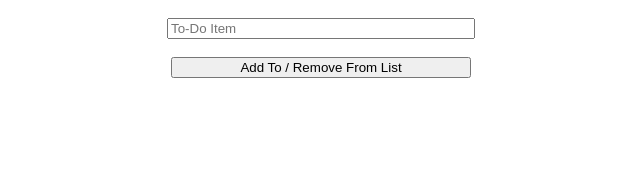
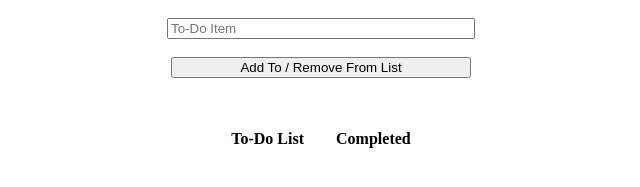
Before and after one commit to mynameist04st3r/fundamentals-ToDoList, a website: page index.html in a window 1280 px wide. Shown: the part 119-306 px from the top of the page, without its empty margins (319-959 px from the left). Drawn offline with Linux system fonts and the light colour scheme.

Commit message:
HTML: Added list labels for each column; CSS: Added border-spacing to the table; README.md: Added information about the webapp.

```diff
--- a/index.html
+++ b/index.html
@@ -18,6 +18,10 @@
   <div>
     <table id="table">
       <tr>
+        <td><h4>To-Do List</h4></td>
+        <td><h4>Completed</h4></td>
+      </tr>
+      <tr>
         <td valign="top"><ul id="printedList"></ul></td>
         <td valign="top"><ul id="removedList"></ul></td>
       </tr>
--- a/style.css
+++ b/style.css
@@ -24,4 +24,5 @@ h4 {
 
 #table {
   margin: 0px auto;
+  border-spacing: 30px;
 }
```
Also changed, not shown: README.md.
